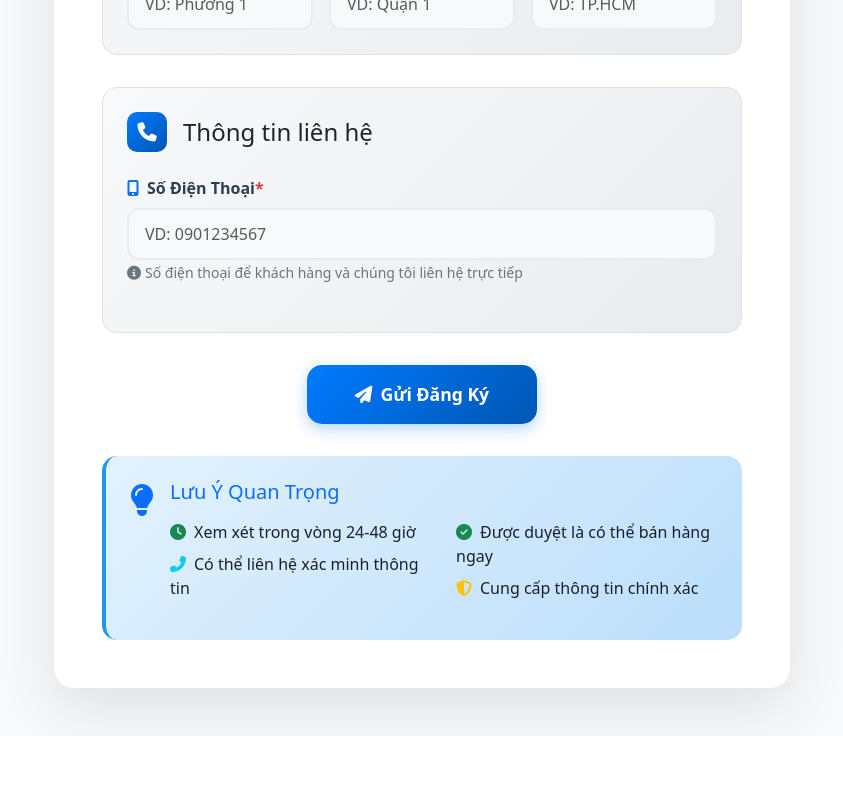
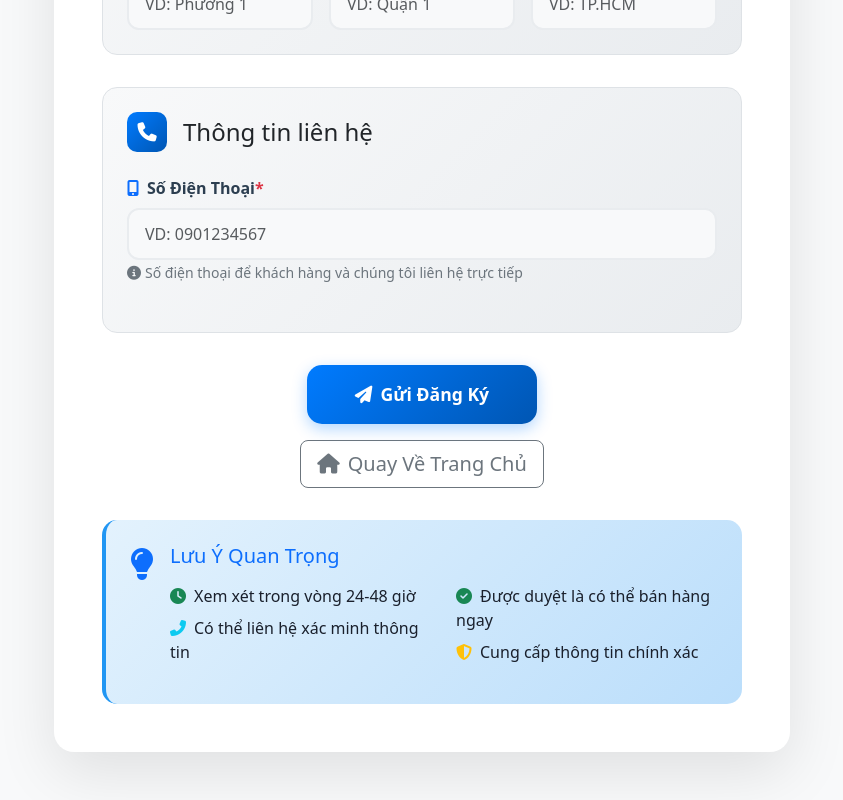
Before and after one commit to nnghiax/WDP301-Hire-Your-Style, a React (Vite) app in the folder client/: page /request in a window 1280 px wide. Shown: the part 1026-1826 px from the top of the page, without its empty margins (218-1061 px from the left). Before the commit the page ends 1762 px from the top, so only its background shows below. Built offline with nearby package versions, Linux system fonts and the light colour scheme.

Commit message:
fix request page

```diff
--- a/client/src/components/customer/RequestStore.jsx
+++ b/client/src/components/customer/RequestStore.jsx
@@ -510,6 +510,16 @@ const RequestStore = () => {
                       </>
                     )}
                   </button>
+                  <div className="mt-3">
+                    <button
+                      type="button"
+                      className="btn btn-lg btn-outline-secondary"
+                      onClick={() => navigate('/')}
+                    >
+                      <i className="fas fa-home me-2"></i>
+                      Quay Về Trang Chủ
+                    </button>
+                  </div>
                   </div>
 
                   <div className="info-card">
```
Lines whose indentation alone changed are shown as unchanged.
